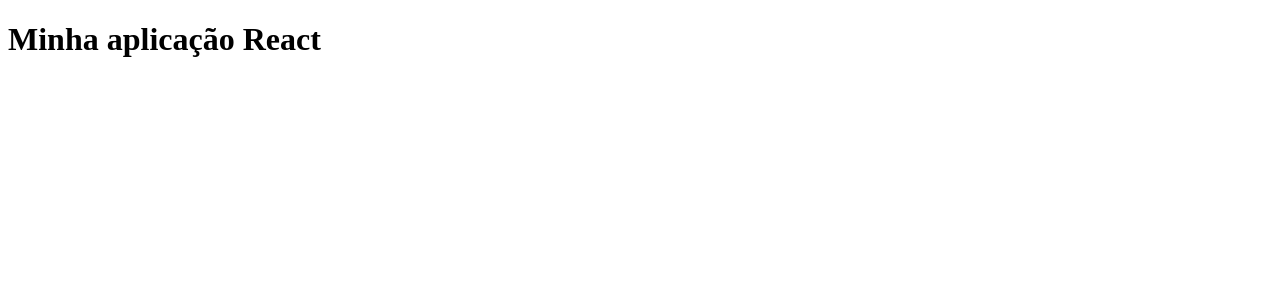
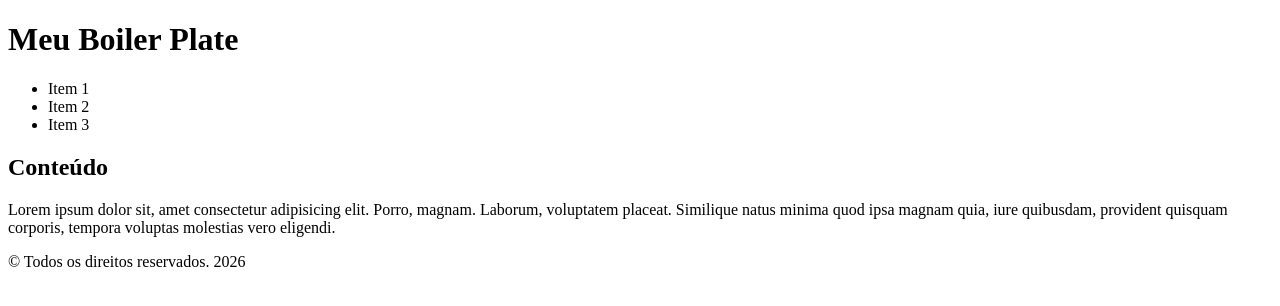
Before and after one commit to 1TDSPF-26/front-2sem-aula-10, a React (Vite) app in the folder my-app/: page / in a window 1280 px wide. Shown: the top 306 px of the page. Built offline with nearby package versions, Linux system fonts and the light colour scheme.

Commit message:
feat : Cria arquivos base

```diff
--- a/my-app/src/App.tsx
+++ b/my-app/src/App.tsx
@@ -1,7 +1,13 @@
+import Cabecalho from "./components/Cabacalho/Cabecalho";
+import Conteudo from "./components/Conteudo/Conteudo";
+import Rodape from "./components/Rodape/Rodape"
+
 export default function App() {
   return (
-    <main>
-      <h1>Minha aplicação React</h1>
-    </main>
+    <div>
+      <Cabecalho/>
+      <Conteudo/>
+      <Rodape/>
+    </div>
   )
 }
--- /dev/null
+++ b/my-app/src/components/Cabacalho/Cabecalho.tsx
@@ -0,0 +1,14 @@
+export default function Cabecalho(){
+    return(
+        <header>
+            <h1>Meu Boiler Plate</h1>
+            <nav>
+                <ul>
+                    <li>Item 1</li>
+                    <li>Item 2</li>
+                    <li>Item 3</li>
+                </ul>
+            </nav>
+        </header>
+    )
+}
--- /dev/null
+++ b/my-app/src/components/Conteudo/Conteudo.tsx
@@ -0,0 +1,8 @@
+export default function Conteudo(){
+    return(
+        <section>
+            <h2>Conteúdo</h2>
+            <p>Lorem ipsum dolor sit, amet consectetur adipisicing elit. Porro, magnam. Laborum, voluptatem placeat. Similique natus minima quod ipsa magnam quia, iure quibusdam, provident quisquam corporis, tempora voluptas molestias vero eligendi.</p>
+        </section>
+    )
+}
--- /dev/null
+++ b/my-app/src/components/Rodape/Rodape.tsx
@@ -0,0 +1,7 @@
+export default function Conteudo(){
+    return(
+        <footer>
+            <p>&copy; Todos os direitos reservados. 2026</p>
+        </footer>
+    )
+}
```
